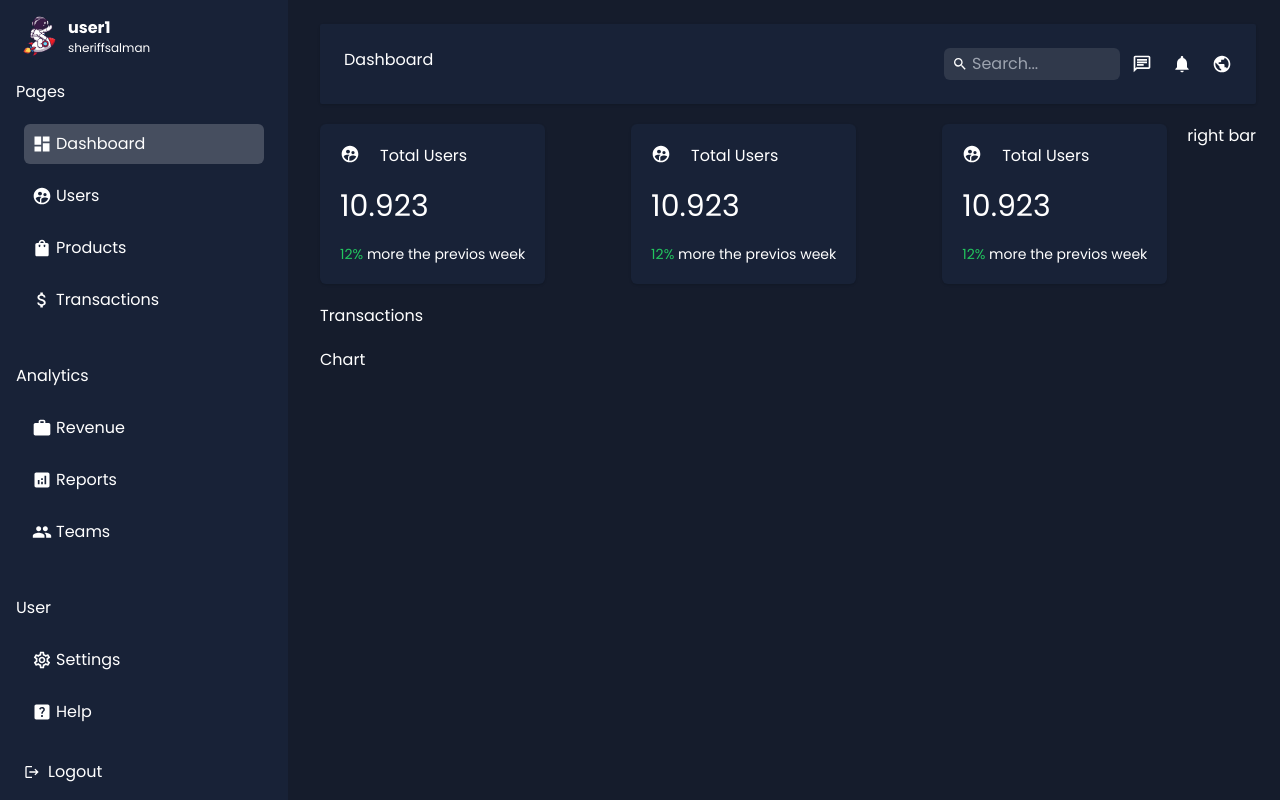
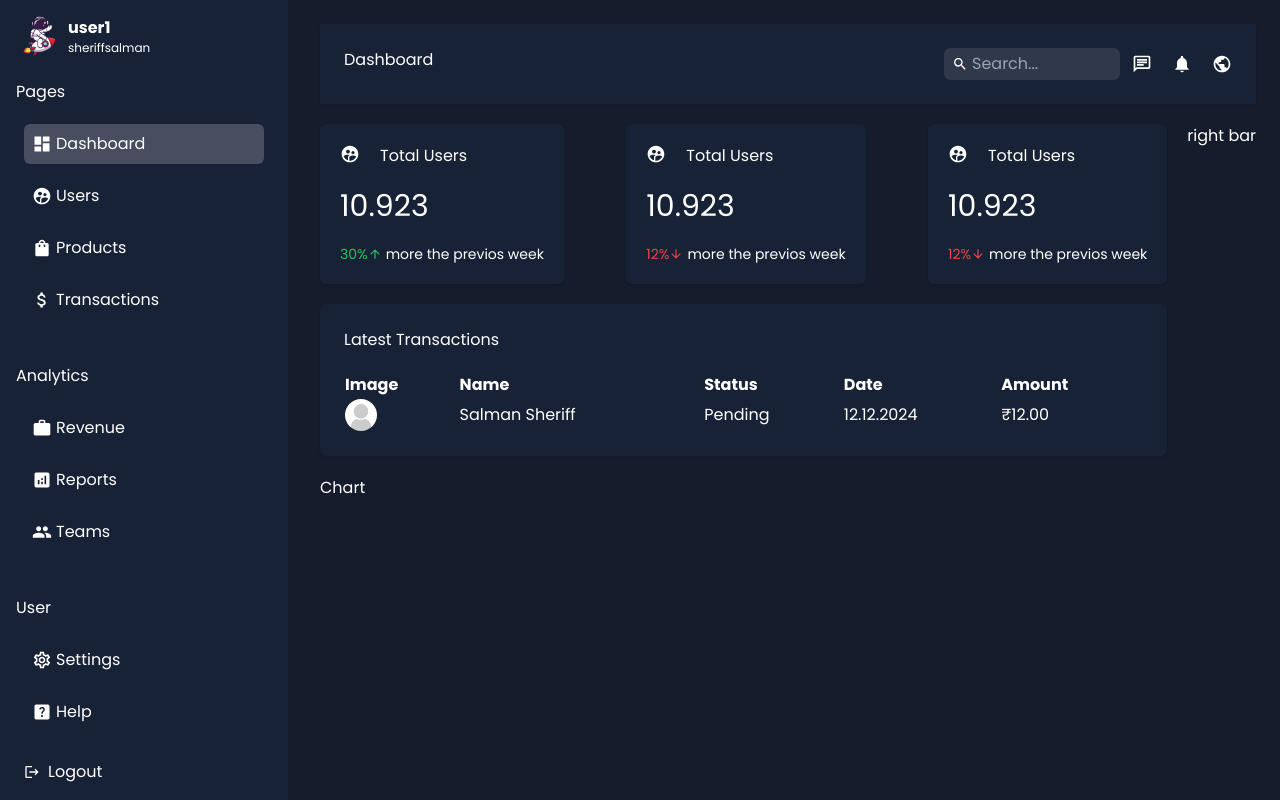
Before and after one commit to salmansheri/nextjs-admin, a Next.js app: page /dashboard in a window 1280 px wide. Built offline with nearby package versions, Linux system fonts and the light colour scheme.

Commit message:
added transactions

```diff
--- a/src/app/layout.tsx
+++ b/src/app/layout.tsx
@@ -1,8 +1,6 @@
 import type { Metadata } from "next";
 import { Poppins } from "next/font/google";
 import "./globals.css";
-import Navbar from "@/components/ui/navbar";
-import Sidebar from "@/components/ui/sidebar/sidebar";
 
 const font = Poppins({
   subsets: ["latin"],
--- a/src/components/ui/dashboard/card-item.tsx
+++ b/src/components/ui/dashboard/card-item.tsx
@@ -10,19 +10,19 @@ const CardItem = () => {
       <Card
         title="Total Users"
         price={10.923}
-        percentage="12%"
+        percentage={30}
         icon={MdSupervisedUserCircle}
       />
       <Card
         title="Total Users"
         price={10.923}
-        percentage="12%"
+        percentage={12}
         icon={MdSupervisedUserCircle}
       />
       <Card
         title="Total Users"
         price={10.923}
-        percentage="12%"
+        percentage={12}
         icon={MdSupervisedUserCircle}
       />
     </div>
--- a/src/components/ui/dashboard/card.tsx
+++ b/src/components/ui/dashboard/card.tsx
@@ -2,12 +2,13 @@
 import { cn } from "@/lib/utils";
 import * as React from "react";
 import { IconType } from "react-icons";
+import { MdArrowDownward, MdArrowUpward } from "react-icons/md";
 
 interface CardProps extends React.HTMLAttributes<HTMLDivElement> {
   icon: IconType;
   title: string;
   price: number;
-  percentage: string;
+  percentage: number;
 }
 
 const Card = React.forwardRef<HTMLDivElement, CardProps>(
@@ -19,7 +20,7 @@ const Card = React.forwardRef<HTMLDivElement, CardProps>(
       <div
         {...props}
         className={cn(
-          " flex flex-col gap-5 bg-background-soft p-5 rounded-md shadow",
+          " flex flex-col gap-5 bg-background-soft p-5 rounded-md shadow  cursor-pointer hover:bg-white/10 transition-all duration-500 ease-linear",
           className
         )}
         ref={ref}
@@ -30,9 +31,17 @@ const Card = React.forwardRef<HTMLDivElement, CardProps>(
         </span>
         <div className="flex flex-col gap-y-5">
           <h1 className="text-3xl">{price}</h1>
-          <p className="text-sm">
-            <span className="text-green-500">{percentage}</span> more the
-            previos week
+          <p className="text-sm flex gap-1">
+            <span
+              className={cn(
+                "flex items-center",
+                percentage > 25 ? "text-green-500" : "text-red-500"
+              )}
+            >
+              {`${percentage}% `}
+              {percentage > 25 ? <MdArrowUpward /> : <MdArrowDownward />}
+            </span>{" "}
+            more the previos week
           </p>
         </div>
       </div>
--- a/src/components/ui/transactions/transactions.tsx
+++ b/src/components/ui/transactions/transactions.tsx
@@ -1,7 +1,37 @@
 import React from "react";
+import { UserAvatar } from "../sidebar/user-avatar";
+import { formatter } from "@/lib/utils";
 
 const Transactions = () => {
-  return <div>Transactions</div>;
+  return (
+    <div className="bg-background-soft p-6 rounded-md shadow">
+      <div>
+        <h2>Latest Transactions</h2>
+      </div>
+      <table className="w-full mt-5">
+        <thead>
+          <tr className="text-left">
+            <th>Image</th>
+            <th>Name</th>
+            <th>Status</th>
+            <th>Date</th>
+            <th>Amount</th>
+          </tr>
+        </thead>
+        <tbody>
+          <tr className="text-left">
+            <td>
+              <UserAvatar isSmall />
+            </td>
+            <td>Salman Sheriff</td>
+            <td>Pending</td>
+            <td>12.12.2024</td>
+            <td>{formatter.format(12)}</td>
+          </tr>
+        </tbody>
+      </table>
+    </div>
+  );
 };
 
 export default Transactions;
--- a/src/lib/utils.ts
+++ b/src/lib/utils.ts
@@ -4,3 +4,8 @@ import { clsx, ClassValue } from "clsx";
 export function cn(...inputs: ClassValue[]) {
   return twMerge(clsx(inputs));
 }
+
+export const formatter = new Intl.NumberFormat("en-US", {
+  style: "currency",
+  currency: "INR",
+});
```
